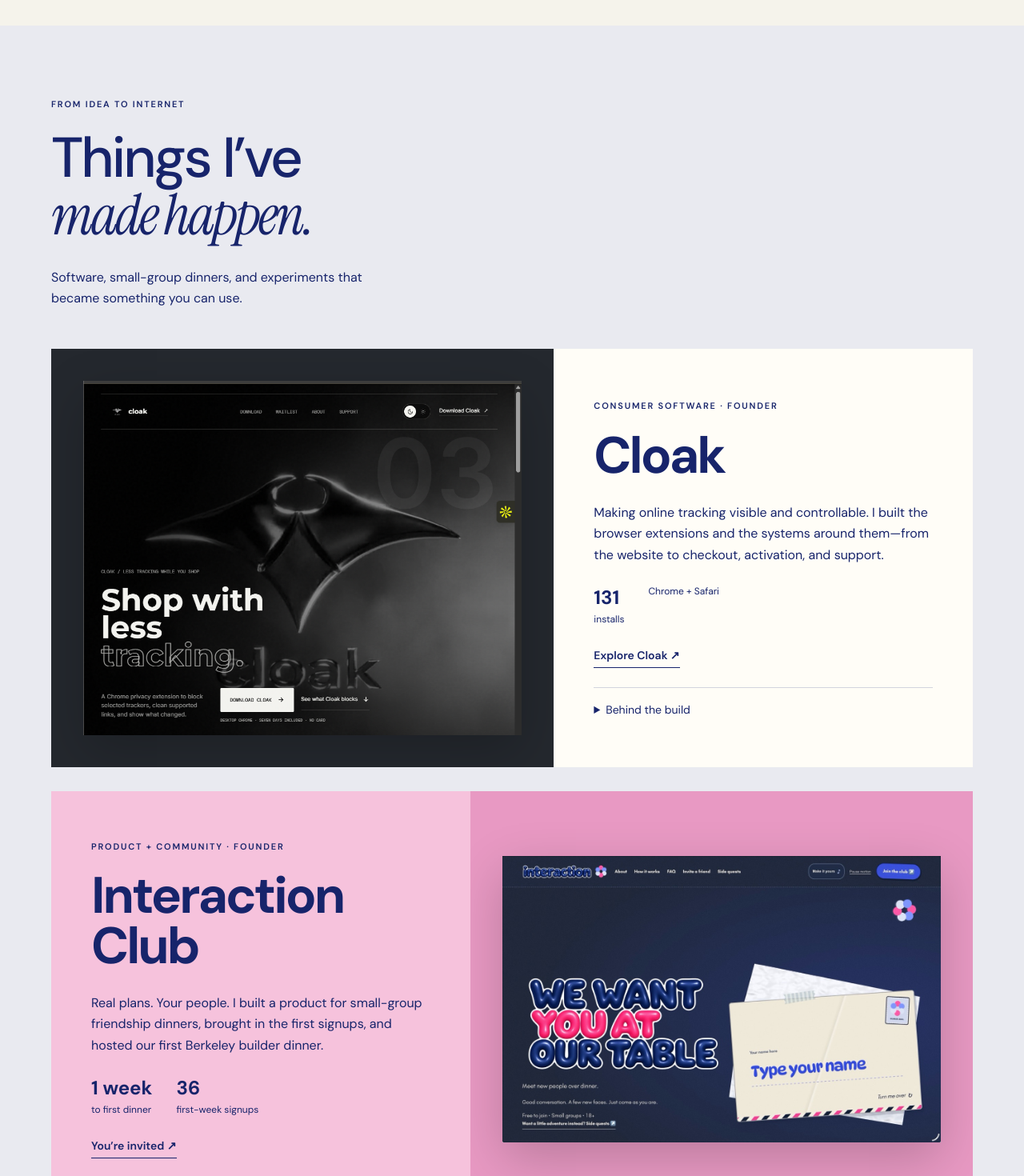
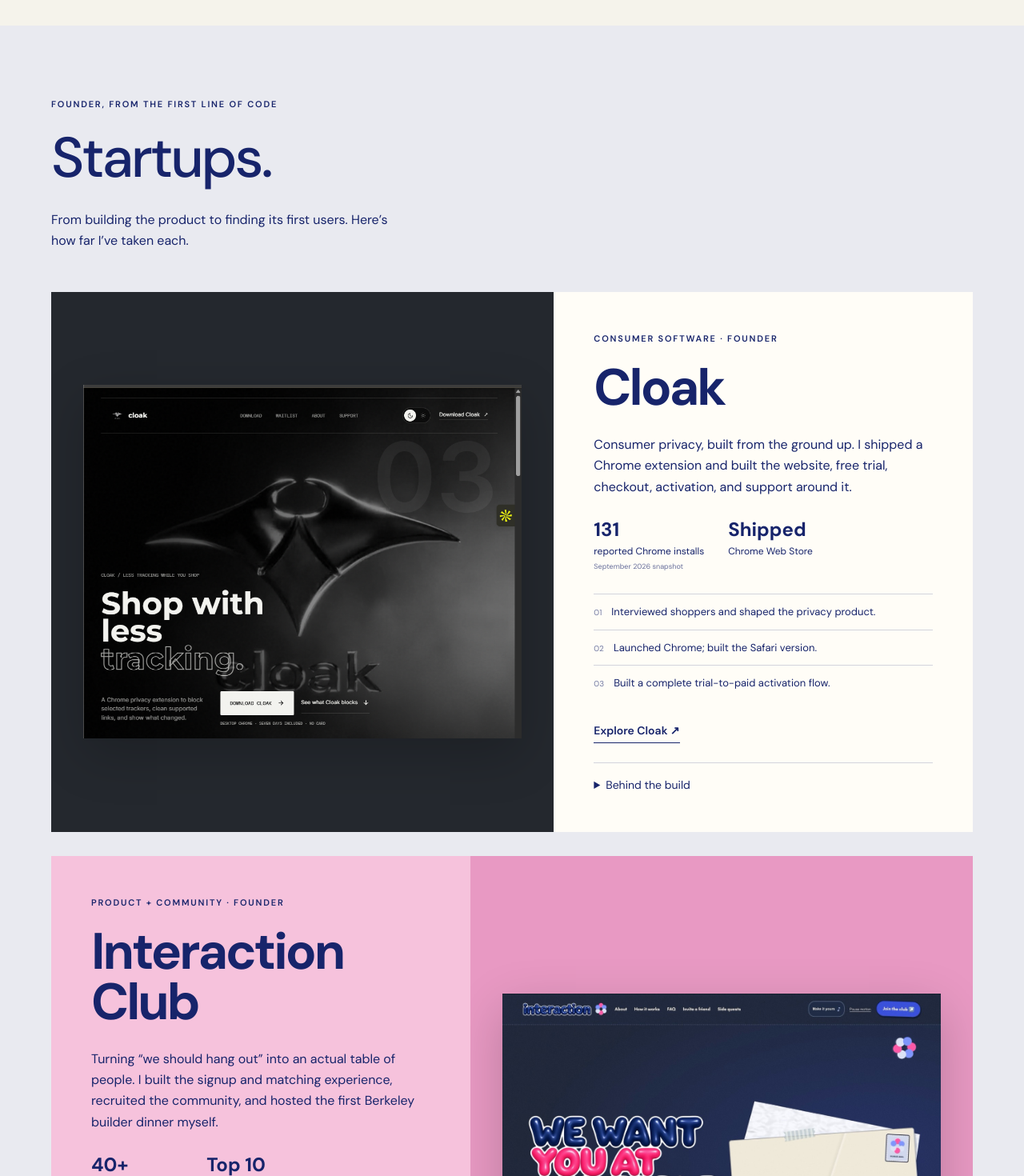
Before and after one commit to billionairebumblebee/vivianyang, a Next.js app: page / in a window 1280 px wide. Shown: the part 1260-2730 px from the top of the page at 80% size. Built offline with nearby package versions, Linux system fonts and the light colour scheme; no server answers.

Commit message:
Show startup milestones and founder interviews

```diff
--- a/app/page.tsx
+++ b/app/page.tsx
@@ -129,7 +129,7 @@ export default function PortfolioPage() {
   return <main className="studio">
     <nav className="navigation" aria-label="Main navigation">
       <a className="wordmark" href="#top">vy<span>✳</span></a>
-      <div><a href="#work">Projects</a><a href="#creator">Creator</a><a href="#in-public">In public</a></div>
+      <div><a href="#work">Startups</a><a href="#creator">Creator</a><a href="#builds">Builder</a></div>
       <a href="#contact">Say hello ↗</a>
     </nav>
     <header id="top" className="opening">
@@ -153,15 +153,19 @@ export default function PortfolioPage() {
       </div>
     </header>
     <section id="work" className="work-section">
-      <div className="section-head"><p className="kicker">From idea to internet</p><h2>Things I’ve<br /><em>made happen.</em></h2><p>Software, small-group dinners, and experiments that became something you can use.</p></div>
+      <div className="section-head"><p className="kicker">Founder, from the first line of code</p><h2>Startups.</h2><p>From building the product to finding its first users. Here’s how far I’ve taken each.</p></div>
       <article className="feature cloak-feature">
         <a className="feature-visual" href="https://cloak.build/" target="_blank" rel="noreferrer"><img src="/cloak-site-preview.png" alt="Cloak privacy product website" loading="lazy" /></a>
-        <div className="feature-info"><p className="kicker">Consumer software · Founder</p><h3>Cloak</h3><p>Making online tracking visible and controllable. I built the browser extensions and the systems around them—from the website to checkout, activation, and support.</p><div className="project-facts"><span><b>131</b> installs</span><span>Chrome + Safari</span></div><a className="text-link" href="https://cloak.build/" target="_blank" rel="noreferrer">Explore Cloak ↗</a><details><summary>Behind the build</summary><p>I defined the product, directed AI-assisted implementation, debugged, and tested browser protections. Shipping also meant handling billing, activation, and user support.</p></details></div>
+        <div className="feature-info"><p className="kicker">Consumer software · Founder</p><h3>Cloak</h3><p>Consumer privacy, built from the ground up. I shipped a Chrome extension and built the website, free trial, checkout, activation, and support around it.</p><div className="project-facts"><span><b>131</b> reported Chrome installs<small>September 2026 snapshot</small></span><span><b>Shipped</b> Chrome Web Store</span></div><ol className="venture-milestones"><li>Interviewed shoppers and shaped the privacy product.</li><li>Launched Chrome; built the Safari version.</li><li>Built a complete trial-to-paid activation flow.</li></ol><a className="text-link" href="https://cloak.build/" target="_blank" rel="noreferrer">Explore Cloak ↗</a><details><summary>Behind the build</summary><p>I defined the product, directed AI-assisted implementation, debugged, and tested browser protections. Shipping also meant handling billing, activation, and user support.</p></details></div>
       </article>
       <article className="feature interaction-feature">
-        <div className="feature-info"><p className="kicker">Product + community · Founder</p><h3>Interaction<br />Club</h3><p>Real plans. Your people. I built a product for small-group friendship dinners, brought in the first signups, and hosted our first Berkeley builder dinner.</p><div className="project-facts"><span><b>1 week</b> to first dinner</span><span><b>36</b> first-week signups</span></div><a className="text-link" href="https://www.interaction.club/" target="_blank" rel="noreferrer">You’re invited ↗</a></div>
+        <div className="feature-info"><p className="kicker">Product + community · Founder</p><h3>Interaction<br />Club</h3><p>Turning “we should hang out” into an actual table of people. I built the signup and matching experience, recruited the community, and hosted the first Berkeley builder dinner myself.</p><div className="project-facts"><span><b>40+</b> community signups<small>Verified November 16, 2026</small></span><span><b>Top 10</b> SCET hackathon finalist</span></div><ol className="venture-milestones"><li>Built and launched the product in one week.</li><li>Hosted the first dinner on October 8, 2026.</li><li>Pitched solo at the SCET Innovation Intelligence Hackathon.</li></ol><a className="text-link" href="https://www.interaction.club/" target="_blank" rel="noreferrer">You’re invited ↗</a></div>
         <a className="feature-visual" href="https://www.interaction.club/" target="_blank" rel="noreferrer"><img src="/interaction-club-preview.jpg" alt="Interaction Club’s playful invitation website" loading="lazy" /></a>
       </article>
+      <aside className="founder-interviews" aria-labelledby="interviews-title">
+        <div><p className="kicker">Taking the idea into the room</p><h3 id="interviews-title">Founder interviews.</h3><p>My work on Cloak led to interviews with accelerator and fellowship teams.</p></div>
+        <div className="interview-names">{["Z Fellows", "Entrepreneurs First", "The Tech Bros", "Antler Singapore", "FC Build", "a16z Alpha Fellowship"].map(name => <span key={name}>{name}</span>)}</div>
+      </aside>
     </section>
     <section id="creator" className="creator-section">
       <div className="creator-heading"><p className="kicker">On the other side of the camera</p><h2>Made to<br /><em>be watched.</em></h2><p>Beauty reviews, PR unboxings, campus life, and the things I’m excited to share. I make the content and do my own marketing.</p><a className="text-link" href="https://www.instagram.com/vivian.yan6/" target="_blank" rel="noreferrer">@vivian.yan6 ↗</a><a className="text-link secondary-link" href="https://www.instagram.com/reel/C_mJKXpSOV4/" target="_blank" rel="noreferrer">Campus life ↗</a><div className="creator-stat"><strong>2M+</strong><span>organic views across my<br />student and lifestyle content</span></div></div>
--- a/app/portfolio.css
+++ b/app/portfolio.css
@@ -87,3 +87,13 @@ footer{background:var(--ink);color:var(--paper);padding:70px 5% 30px}
 .hero-cookie iframe{display:block;width:100%;height:480px;border:0;background:var(--paper)}.hero-cookie>p{font-size:11px;margin:0;padding:14px 20px}
 @media(max-width:1000px){.opening-stage{gap:4%}.hero-cookie iframe{height:420px}.cookie-caption{padding:14px}.cookie-caption>span{font-size:24px}.cookie-caption a{font-size:10px}}
 @media(max-width:700px){.opening-stage{grid-template-columns:1fr;gap:34px;margin-top:30px}.opening-stage h1{font-size:21vw}.opening-stage h1>span{padding-left:0}.opening-stage .opening-bottom{margin:24px 0}.hero-cookie{transform:none}.hero-cookie iframe{height:440px}.token-note strong{font-size:42px}}
+
+.venture-milestones{list-style:none;padding:0;margin:0 0 28px;width:100%;counter-reset:milestone}
+.venture-milestones li{counter-increment:milestone;border-top:1px solid var(--line);padding:12px 0;display:flex;gap:12px;font-size:13px;line-height:1.5}
+.venture-milestones li::before{content:"0" counter(milestone);font-size:10px;opacity:.6;padding-top:3px}
+.project-facts small{display:block;font-size:9px;opacity:.65;margin-top:5px}
+.founder-interviews{display:grid;grid-template-columns:1fr 1.4fr;gap:8%;padding:40px 0 0;margin-top:45px;border-top:1px solid var(--line)}
+.founder-interviews h3{font-family:"Instrument Serif",serif;font-size:42px;font-weight:400;letter-spacing:-1px;margin-bottom:14px}
+.founder-interviews .kicker{margin-bottom:14px}.founder-interviews p{font-size:14px;max-width:380px}
+.interview-names{display:flex;gap:12px;align-content:center;align-items:center;flex-wrap:wrap}.interview-names>span{padding:12px 16px;border:1px solid var(--line);font-size:15px;font-weight:500;background:#f5f3eb80}.interview-names>p{flex-basis:100%;max-width:none;font-size:11px;opacity:.7;margin:8px 0 0}
+@media(max-width:650px){.founder-interviews{grid-template-columns:1fr;gap:20px}.interview-names>span{font-size:13px;padding:10px 12px}}
```
